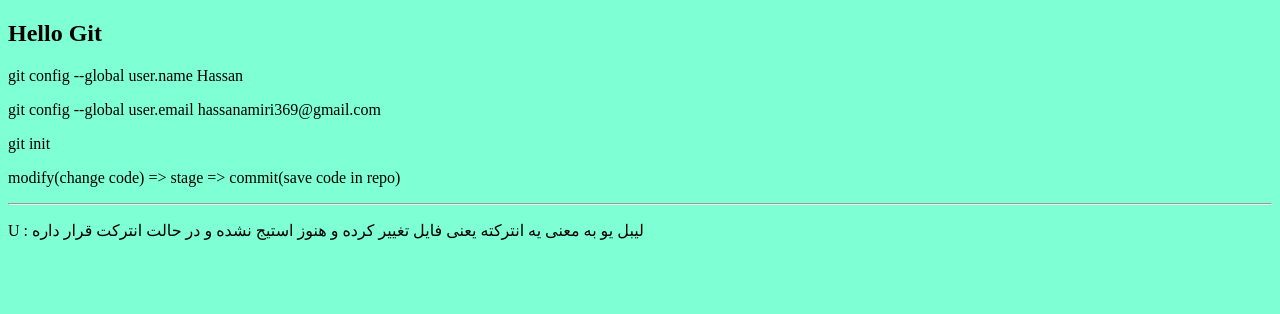
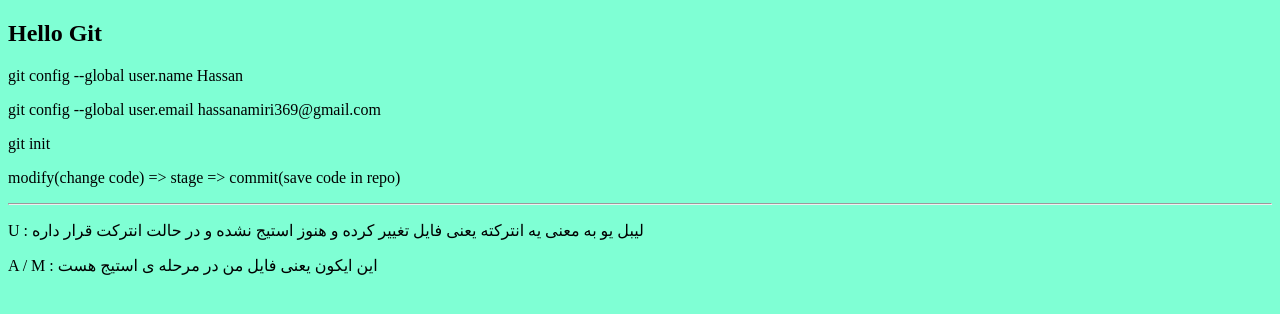
Before and after one commit to hassanamiri369/git-project-one, a plain HTML site: page index.html in a window 1280 px wide. Drawn offline with Linux system fonts and the light colour scheme.

Commit message:
defined mean A/M lable

```diff
--- a/index.html
+++ b/index.html
@@ -15,5 +15,6 @@
     <p>modify(change code)   => stage  => commit(save code in repo)</p>
     <hr/>
     <p>U  : لیبل یو به معنی یه انترکته یعنی فایل تغییر کرده و هنوز استیج نشده و در حالت انترکت قرار داره </p>
+    <p>A / M : این ایکون یعنی فایل من در مرحله ی استیج هست </p>
 </body>
 </html>
```
